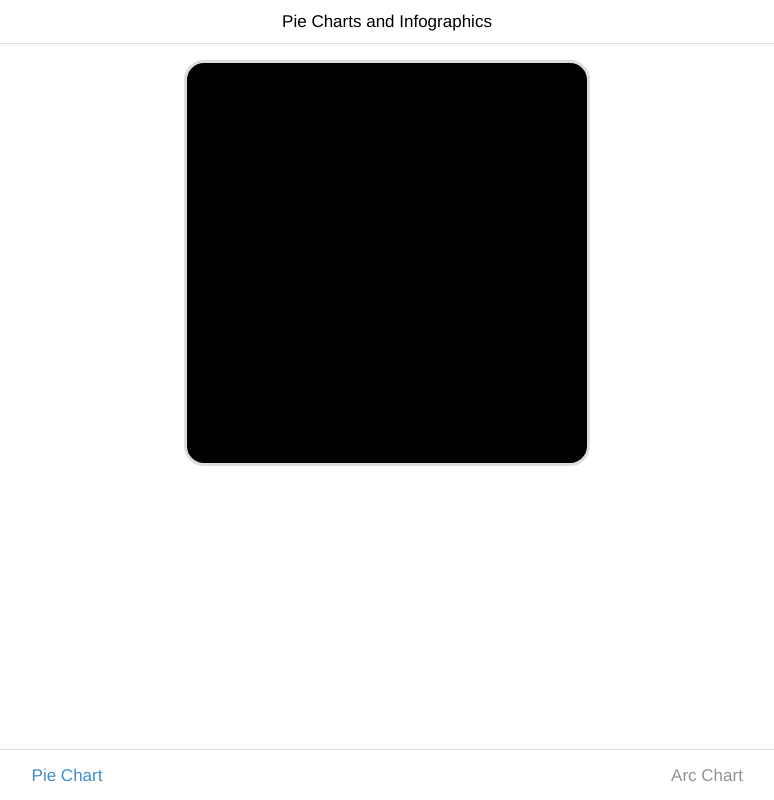
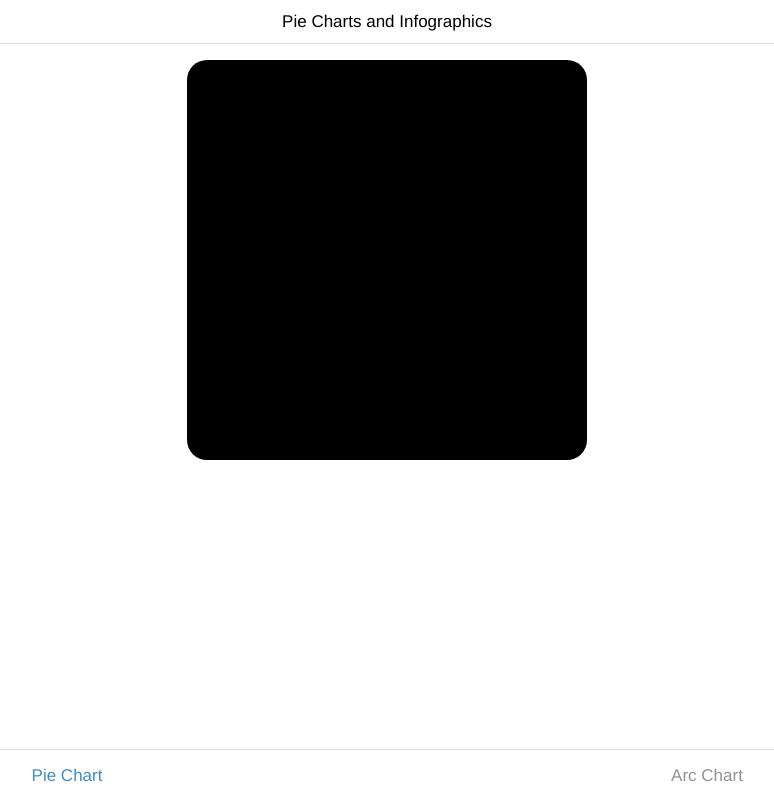
Before and after one commit to trop0008/CanvasCharts, a plain HTML site: page index.html in a window 1280 px wide. Shown: the whole page, without its empty margins (253-1027 px from the left). Drawn offline with Linux system fonts and the light colour scheme; no server answers.

```diff
--- a/css/main.css
+++ b/css/main.css
@@ -1,6 +1,6 @@
 canvas {
 
-    border: 3px solid #ddd;
+
     border-radius: 20px;
     display: none;
     background: black;
```
